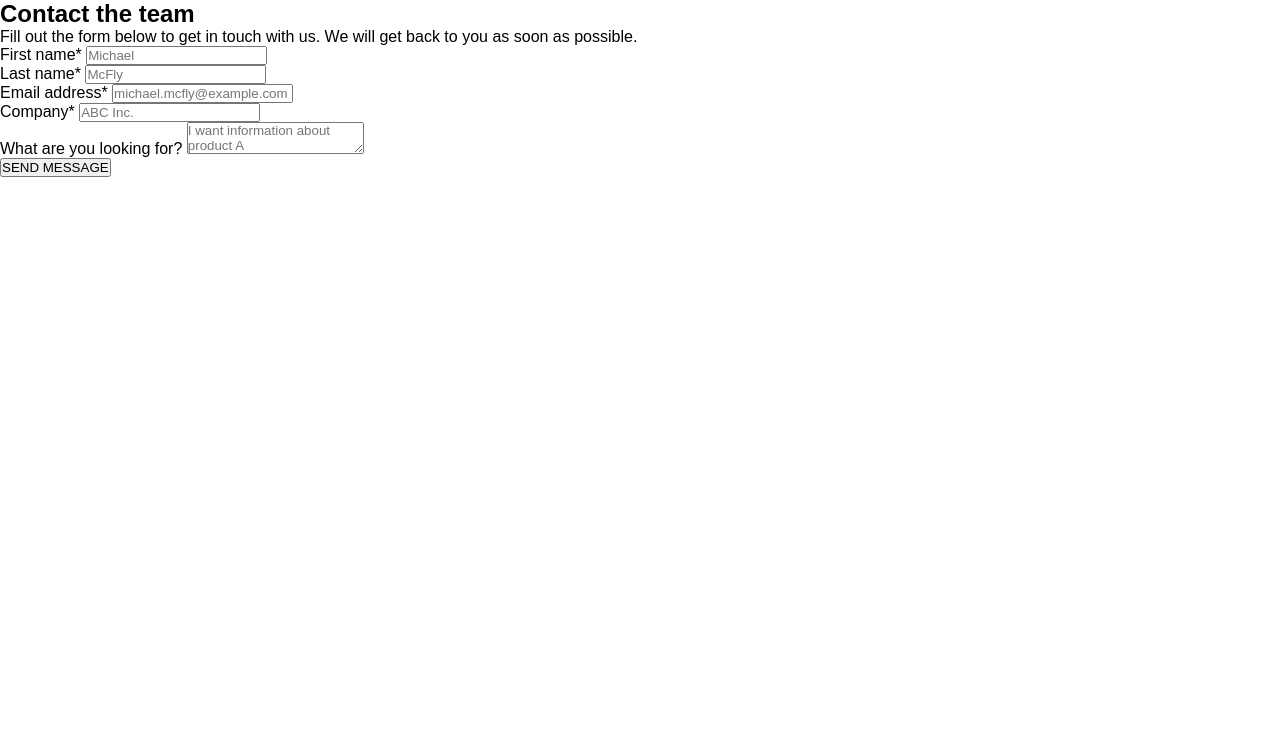
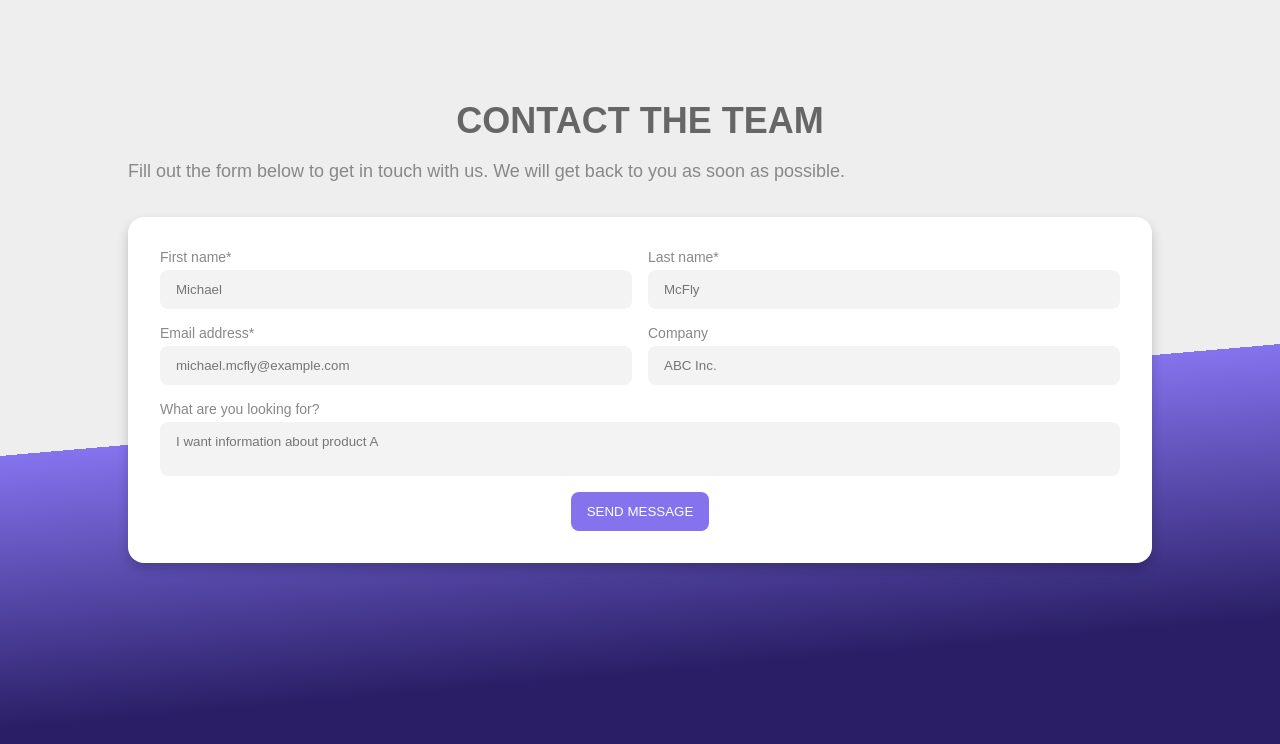
Before and after one commit to enriquedlh97/ContactForm, a plain HTML site: page index.html in a window 1280 px wide. Drawn offline with nearby package versions, Linux system fonts and the light colour scheme; files that its build step writes are made by us from their sources.

Commit message:
Finishes css

```diff
--- a/index.html
+++ b/index.html
@@ -7,17 +7,17 @@
     <title>Contact the team</title>
 
     <!--Link to css-->
-    <link rel="stylesheet" href="./css/main.css">
+    <link rel="stylesheet" href="./scss/main.css">
 </head>
 <body>
     <main>
-        <section class="section-conact">
+        <section class="section-contact">
             <div class="container">
                 <h1>Contact the team</h1>
                 <p>Fill out the form below to get in touch with us.
                     We will get back to you as soon as possible.
                 </p>
-                <form action="form-group">
+                <form>
                     <div class="form-group">
                         <label for="firstname">First name*</label>
                         <input
@@ -49,7 +49,7 @@
                             placeholder="michael.mcfly@example.com" />
                     </div>
                     <div class="form-group">
-                        <label for="company">Company*</label>
+                        <label for="company">Company</label>
                         <input
                             type="text"
                             name="company"
@@ -66,7 +66,7 @@
                             class="form-element"
                             placeholder="I want information about product A"></textarea>
                     </div>
-                    <div class="submit-grroup">
+                    <div class="submit-group">
                         <input type="submit" value="SEND MESSAGE"/>
                     </div>
                 </form>
--- a/scss/main.scss
+++ b/scss/main.scss
@@ -6,3 +6,114 @@
 
   font-family: "Fira Sans", sans-serif;
 }
+
+.section-contact {
+  min-height: 100vh; // 100% of the screen height
+  padding-top: 100px;
+  padding-bottom: 100px;
+  background-image: linear-gradient(175deg, #eee 50%, #8573ee 50%, #2a1f66 80%);
+
+  .container {
+    max-width: 1280px;
+    margin: 0 auto;
+    padding-left: 32px;
+    padding-right: 32px;
+
+    @media (min-width: 768px) {
+      padding-left: 64px;
+      padding-right: 64px;
+    }
+
+    @media (min-width: 1024px) {
+      padding-left: 128px;
+      padding-right: 128px;
+    }
+
+    h1 {
+      color: #666;
+      font-size: 36px;
+      text-transform: uppercase;
+      text-align: center;
+      margin-bottom: 16px;
+    }
+
+    p {
+      color: #888;
+      font-size: 18px;
+      line-height: 1.5;
+      margin-bottom: 32px;
+    }
+
+    form {
+      display: grid;
+      grid-template-columns: 1fr;
+      grid-gap: 16px;
+      background-color: #fff;
+      padding: 32px;
+      border-radius: 16px;
+      box-shadow: 0px 6px 12px rgba(0, 0, 0, 0.2);
+
+      @media (min-width: 768px) {
+        grid-template-columns: repeat(2, 1fr);
+      }
+
+      .form-group {
+        &.full {
+          grid-column: 1 / -1;
+        }
+        label {
+          display: block;
+          margin-bottom: 5px;
+          color: #888;
+          font-size: 14px;
+        }
+
+        .form-element {
+          appearance: none;
+          outline: none;
+          border: none;
+
+          display: block;
+          width: 100%;
+
+          border-radius: 8px;
+          padding: 12px 16px;
+          background-color: #f3f3f3;
+          transition: 0.4s;
+
+          &:focus {
+            box-shadow: 0px 0px 6px rgba(0, 0, 0, 0.2);
+            background-color: #fff;
+          }
+        }
+
+        textarea {
+          resize: none;
+          min-width: 100px;
+        }
+      }
+      .submit-group {
+        grid-column: 1 / -1;
+        text-align: center;
+
+        input[type="submit"] {
+          appearance: none;
+          border: none;
+          outline: none;
+          background: none;
+
+          padding: 12px 16px;
+          background-color: #8573ee;
+          border-radius: 8px;
+          color: #fff;
+          cursor: pointer;
+          transition: 0.42;
+
+          &:hover {
+            background-color: #2a1f66;
+          }
+        }
+      }
+    }
+  }
+}
```
Also changed, not shown: scss/main.css, 1 other file.
